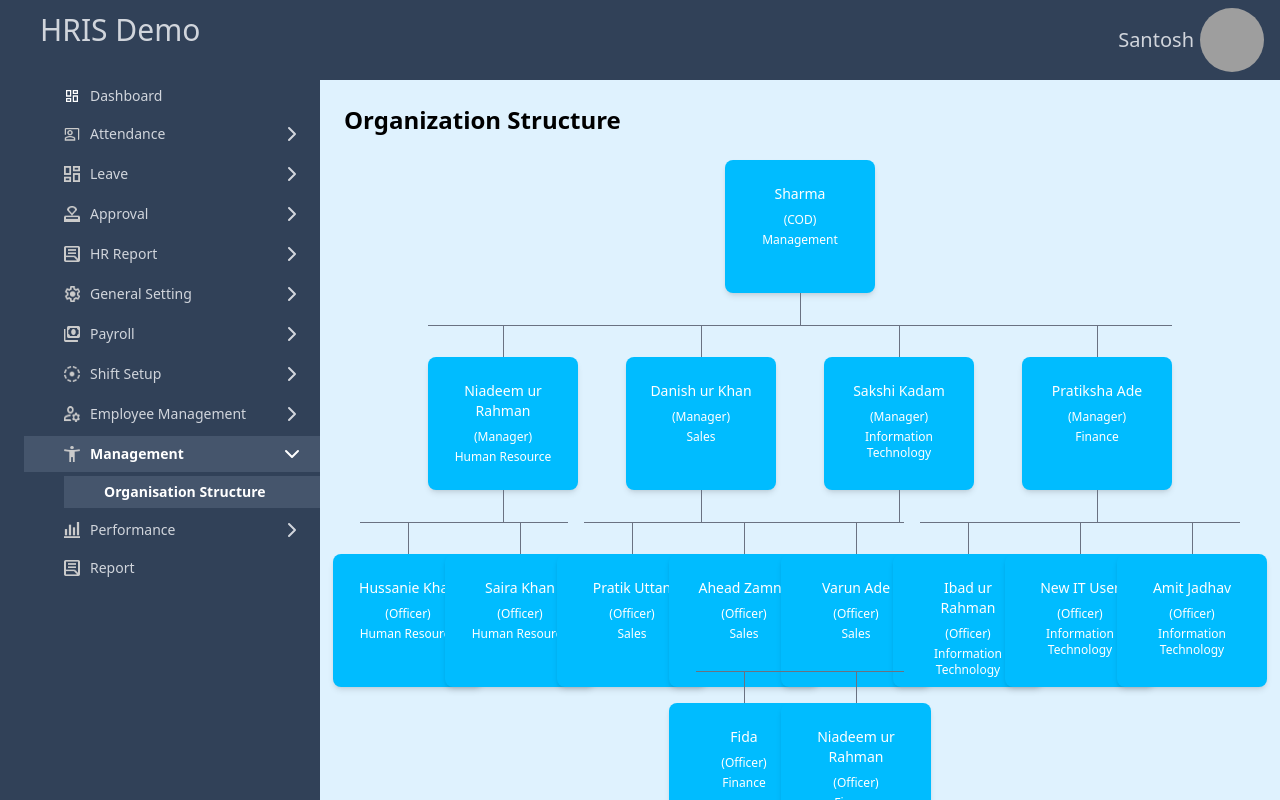
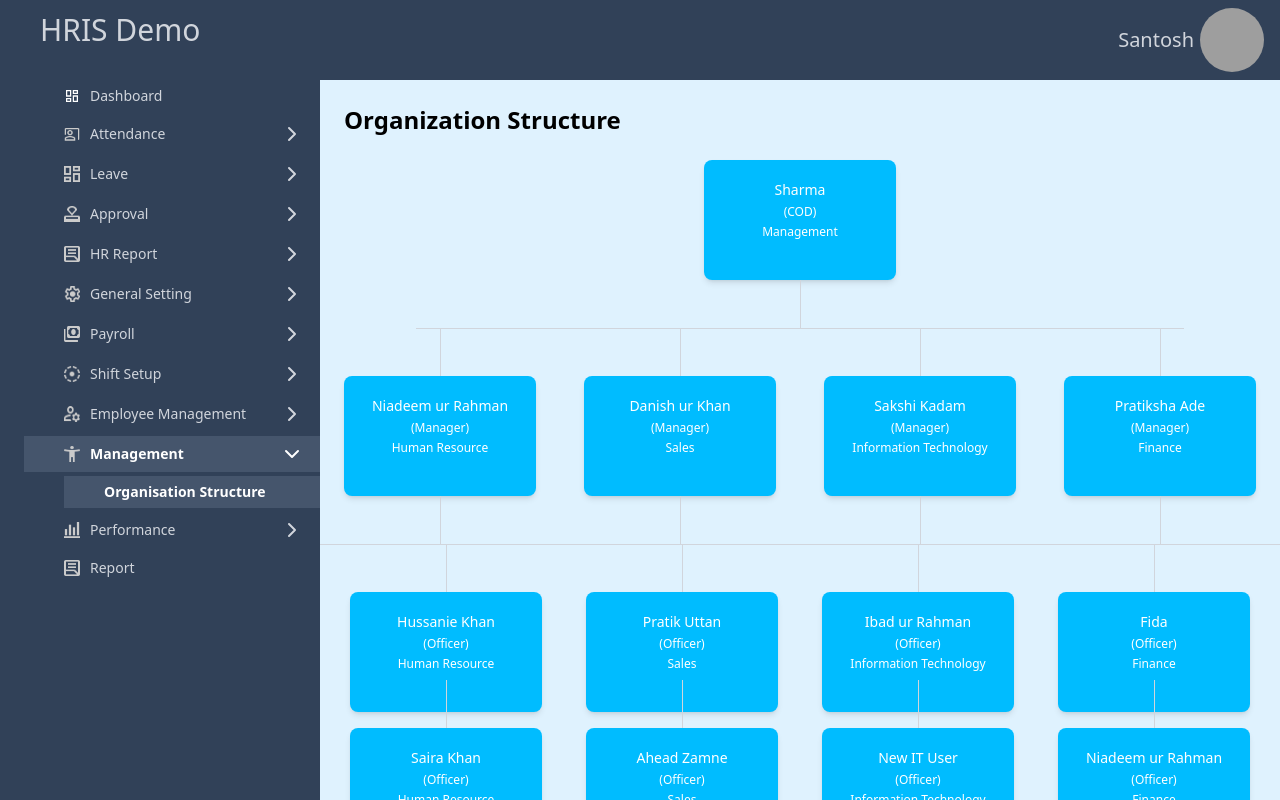
Before and after one commit to AdityaBhandari82/ToDo-List, a React (Vite) app: page /management/organisation_struture in a window 1280 px wide. Shown: the top 800 px of the page. Built offline with nearby package versions, Linux system fonts and the light colour scheme; grey boxes are pictures that could not be loaded.

Commit message:
code modified

```diff
--- a/src/Component/Management/OrganisationStructure.jsx
+++ b/src/Component/Management/OrganisationStructure.jsx
@@ -2,10 +2,10 @@ import React from 'react';
 import Header from '../Header';
 
 const OrgCard = ({ name, role, department }) => (
-  <div className="bg-sky-400 text-white p-5 rounded-lg w-[150px] h-[133px] text-center shadow-md hover:bg-sky-500 transition-colors text-sm">
-    <div className="font-medium p-1">{name}</div>
-    <div className="text-xs p-1">{role}</div>
-    <div className="text-xs ">{department}</div>
+  <div className="bg-sky-400 text-white p-3 md:p-4 lg:p-5 rounded-lg w-32 md:w-40 lg:w-48 min-h-[120px] text-center shadow-md hover:bg-sky-500 transition-colors">
+    <div className="font-medium text-xs md:text-sm break-words">{name}</div>
+    <div className="text-xs mt-1">{role}</div>
+    <div className="text-xs mt-1">{department}</div>
   </div>
 );
 
@@ -31,41 +31,42 @@ const OrganisationStructure = () => {
   ];
 
   return (
-    <section className="bg-sky-100 flex flex-col w-full min-h-screen overflow-x-auto">
+    <section className="bg-sky-100 flex flex-col w-full min-h-screen">
       <Header />
-      <div className="flex-1 p-6">
-        <h1 className="text-2xl font-semibold mb-6">Organization Structure</h1>
+      <div className="flex-1 p-4 md:p-6 overflow-x-auto">
+        <div className="min-w-[1000px] md:min-w-0">
+          <h1 className="text-xl md:text-2xl font-semibold mb-6">Organization Structure</h1>
           <div className="w-full flex flex-col items-center">
-          <div className="relative flex flex-col items-center mb-8">
+            {/* CEO Level */}
+            <div className="relative flex flex-col items-center mb-12">
               <OrgCard name="Sharma" role="(COD)" department="Management" />
-            <div className="h-8 w-px bg-gray-500"></div>
+              <div className="h-12 w-px bg-gray-300"></div>
             </div>
 
-          <div className="relative flex justify-center gap-12 flex-wrap mb-8">
-          <div className="absolute  top-[-32px] h-px bg-gray-500 w-full"> </div>
+            {/* Managers Level */}
+            <div className="relative flex justify-center gap-6 md:gap-8 lg:gap-12 mb-12">
+              <div className="absolute top-[-48px] h-px bg-gray-300 w-full max-w-3xl"></div>
               {managers.map((manager, idx) => (
                 <div key={idx} className="relative flex flex-col items-center">
-
-                <div className="h-8 w-px absolute top-[-32px] bg-gray-500"></div>
-
+                  <div className="h-12 w-px absolute top-[-48px] bg-gray-300"></div>
                   <OrgCard name={manager.name} role="(Manager)" department={manager.dept} />
-                <div className="h-8 w-px bg-gray-500"></div>
+                  <div className="h-12 w-px bg-gray-300"></div>
                 </div>
               ))}
             </div>
 
-          <div className="relative flex justify-center gap-4 flex-wrap">
+            {/* Officers Level */}
+            <div className="relative flex flex-col md:flex-row justify-center gap-4 md:gap-4 lg:gap-8">
               {managers.map((manager, idx) => {
                 const departmentOfficers = officers.filter(o => o.manager === idx);
                 return (
-
                   <div key={idx} className="relative flex flex-col items-center">
-                  <div className="absolute top-[-32px] h-px  bg-gray-500 w-full"></div>
-                  <div className="flex gap-4 flex-wrap justify-center">
+                    <div className="absolute top-[-48px] h-px bg-gray-300 w-2xs"></div>
+                    <div className="flex gap-4 flex-wrap justify-center max-w-2xs">
                       {departmentOfficers.map((officer, officerIdx) => (
-                      <div key={officerIdx} className="relative flex flex-col items-center w-24 ">
-                        <div className="h-8 absolute top-[-32px] w-px bg-gray-500"></div>
-                        <OrgCard  name={officer.name} role="(Officer)" department={officer.dept} />
+                        <div key={officerIdx} className="relative flex flex-col items-center">
+                          <div className="h-12 w-px absolute top-[-48px] bg-gray-300"></div>
+                          <OrgCard name={officer.name} role="(Officer)" department={officer.dept} />
                         </div>
                       ))}
                     </div>
@@ -75,6 +76,7 @@ const OrganisationStructure = () => {
             </div>
           </div>
         </div>
+      </div>
     </section>
   );
 };
--- a/src/Component/Payroll/PayrollSetup.jsx
+++ b/src/Component/Payroll/PayrollSetup.jsx
@@ -2,9 +2,12 @@ import React, { useState } from "react";
 import Header from "../Header";
 import Delete from "./images/delete1.png";
 import Edit from "./images/edit1.png";
+import SetupPopup from "./SetupPopup";
 
 function PayrollSetup() {
   const [showTable, setShowTable] = useState(false);
+  const [isOpen, setIsOpen] = useState(false);
+
 
 
   const handleShow = () => {
@@ -56,9 +59,13 @@ function PayrollSetup() {
             >
               Show
             </button>
-            <button className="bg-teal-700 text-white px-3 py-1 rounded w-full md:w-auto mt-2 md:mt-0 md:mr-2">
+            <button className="bg-teal-700 text-white px-3 py-1 rounded w-full md:w-auto mt-2 md:mt-0 md:mr-2" onClick={() => setIsOpen(true)}>
               Add New
             </button>
+            <SetupPopup //button for popup
+                    isOpen={isOpen}
+                    onClose={() => setIsOpen(false)}
+                />
           </div>
 
           {/* Flex Table */}
```
Lines whose indentation alone changed are shown as unchanged.
